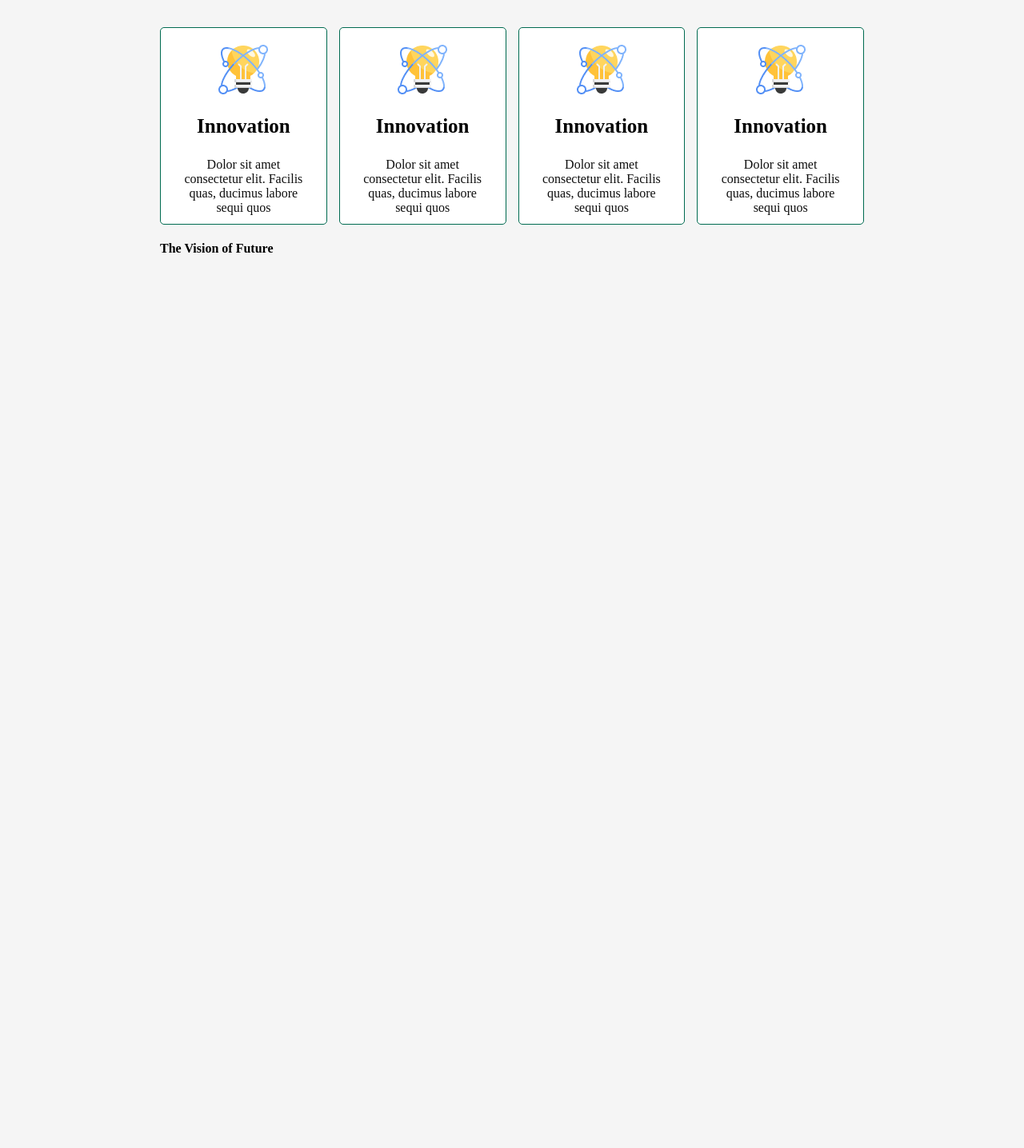
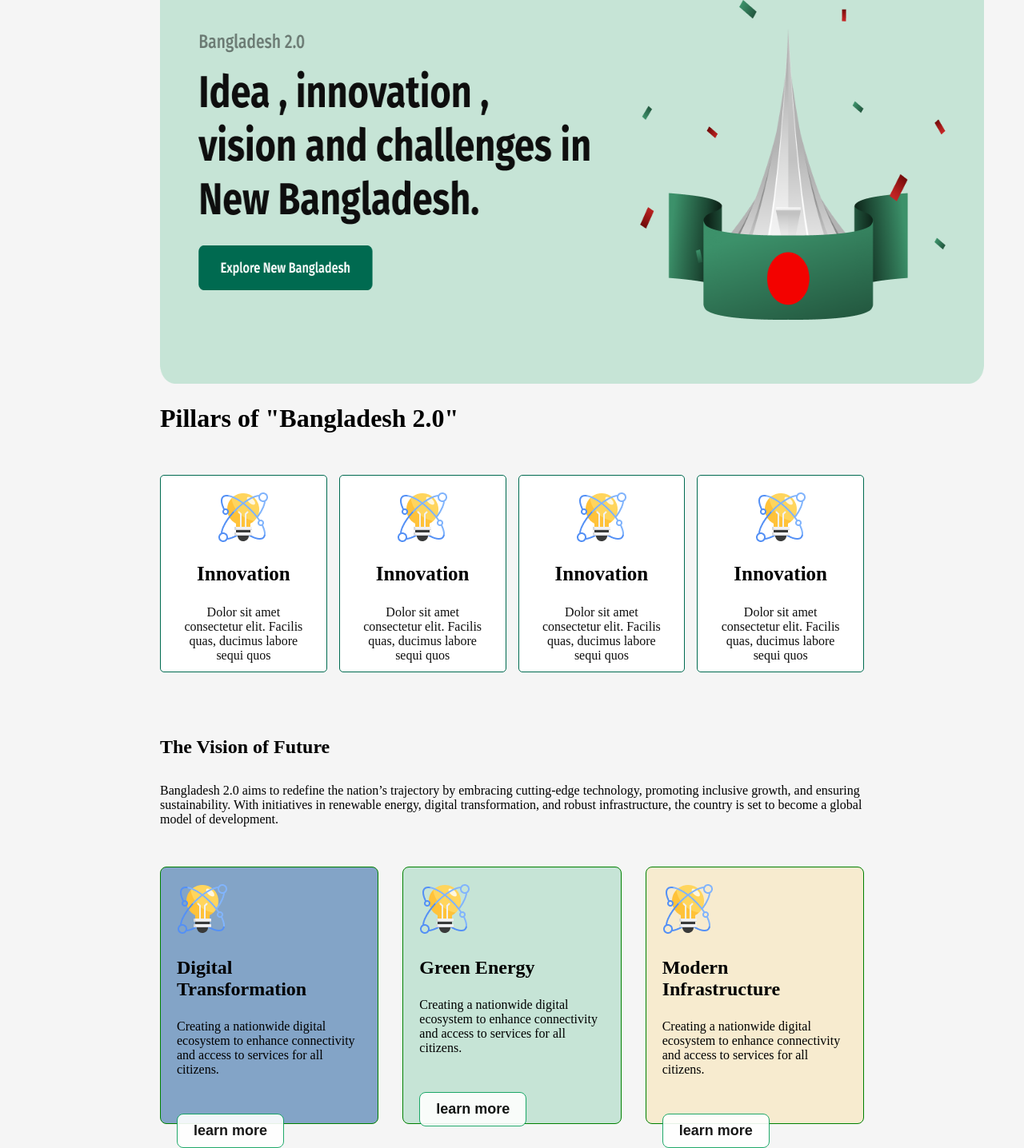
Before and after one commit to siam-0569/first-assignment, a plain HTML site: page index.html in a window 1280 px wide. Shown: the part 291-1727 px from the top of the page at 80% size. Before the commit the page ends 800 px from the top, so only its background shows below. Drawn offline with Linux system fonts and the light colour scheme.

Commit message:
second push

```diff
--- a/index.html
+++ b/index.html
@@ -14,13 +14,13 @@
             <h3 class="header-heading"> Bangladesh 2.0</h3>
             <a href="#"></a><button class="header-btn">Sign in</button>
         </div>
-        <img class="img-header" src="UI/banner.png" alt="">
+        <img class="img-header" src="banner.png" alt="">
     </header>
     <main>
         <h1 class="main-heading"> Pillars of "Bangladesh 2.0"</h1>
         <div class="im-card">
             <div class="cardstyle">
-                <img class="img-main" src="assets/card-icon.png" alt="" >
+                <img class="img-main" src="assets/card-icon.png" alt="">
                 <h3 class="img-heading">Innovation</h3>
                 <p class="img-para">Dolor sit amet consectetur elit. Facilis quas, ducimus labore sequi quos </p>
             </div>
@@ -41,14 +41,38 @@
             </div>
         </div>
     </main>
-<div class="vision-sec">
-     <h4 class="vision-heading"> The Vision of Future</h4>
- <div>
+          <h4 class="vision-heading"> The Vision of Future</h4>
+          <p class="vision-para"> Bangladesh 2.0 aims to redefine the nation’s trajectory by embracing cutting-edge
+            technology, promoting inclusive growth, and ensuring sustainability. With initiatives in renewable energy,
+            digital transformation, and robust infrastructure, the country is set to become a global model of
+            development.</p>
+    <div class="vision-sec">
+            <div class="box-sec">
+            <img class="box-sec-img" src="assets/card-icon.png" alt="">
+            <h3 class="box-img-heading">Digital Transformation </h3>
+            <p class="box-para"> Creating a nationwide digital ecosystem to enhance connectivity and access to services
+                for all citizens.</p>
+            <button class="box-btn"> learn more</button>
+        </div>
+        <div class="box-sec2">
+            <img class="box-sec-img" src="assets/card-icon.png" alt="">
+            <h3 class="box-img-heading">Green Energy </h3>
+            <p class="box-para"> Creating a nationwide digital ecosystem to enhance connectivity and access to services
+                for all citizens.</p>
+            <button class="box-btn"> learn more</button>
+        </div>
+        <div class="box-sec3">
+            <img class="box-sec-img" src="assets/card-icon.png" alt="">
+            <h3 class="box-img-heading">Modern Infrastructure </h3>
+            <p class="box-para"> Creating a nationwide digital ecosystem to enhance connectivity and access to services
+                for all citizens.</p>
+            <button class="box-btn"> learn more</button>
+        </div>
 
- </div>
+        </div>
 
 
-</div>
+    </div>
 
 
 
--- a/style.css
+++ b/style.css
@@ -32,24 +32,26 @@ body {
     transform: scale(0.9);
 
 }
-.header-btn:hover{
+
+.header-btn:hover {
     transition: 0.3s ease-in-out;
     transform: scale(1.0);
 }
+
 .img-header {
     max-width: 1030px;
     height: 560px;
     margin-top: 80px;
 }
 
-.im-card{
+.im-card {
     display: flex;
     gap: 15px;
     justify-content: space-around;
 
 }
 
-.cardstyle{
+.cardstyle {
     width: 202px;
     height: 205px;
     border: 1px solid #006A50;
@@ -60,25 +62,98 @@ transform: scale(1.0);
     transition: 0.3s ease-in-out;
     margin-top: 30px;
 }
-.cardstyle:hover{
+
+.cardstyle:hover {
     transform: scale(0.9);
     transition: 0.3s ease-in-out;
 }
 
 
-.img-heading{
+.img-heading {
     text-align: center;
     font-size: 25px;
 
 }
 
-.img-main{
+.img-main {
     margin: 0 auto;
     display: flex;
 }
-.img-para{
+
+.img-para {
     text-align: center;
     color: #0E0E0E;
     font-weight: 300;
     padding-bottom: 10px;
 }
+
+
+.vision-sec {
+    display: flex;
+    justify-content: space-around;
+    gap: 30px;
+    margin-top: 50px;
+}
+
+
+
+.box-sec {
+    width: 300px;
+    height: 250px;
+    border: 1px solid green;
+    padding: 20px;
+    padding-bottom: 50px;
+    border-radius: 8px;
+    background-color: #83a4c7;
+}
+
+.box-sec2 {
+    width: 300px;
+    height: 250px;
+    border: 1px solid green;
+    padding: 20px;
+    padding-bottom: 50px;
+    border-radius: 8px;
+    background-color: #C6E4D6;
+}
+
+.box-sec3 {
+    width: 300px;
+    height: 250px;
+    border: 1px solid green;
+    padding: 20px;
+    padding-bottom: 50px;
+    border-radius: 8px;
+    background-color: #F7EBCF;
+}
+
+.box-btn {
+    font-size: 18px;
+    padding: 10px 20px;
+    border-radius: 8px;
+    border: 1px solid #09A15C;
+    font-weight: bold;
+    margin-top: 30px;
+    background-color: white;
+    opacity: 0.9;
+}
+
+.box-para {
+    font-size: 16px;
+
+    font-weight: 300;
+}
+
+.box-img-heading {
+    font-size: 24px;
+    font-weight: 700;
+}
+
+.vision-heading{
+ font-size: 24px;
+ margin-top: 80px;
+}
+.vision-para{
+    font-size: 16px;
+    font-weight: 500;
+}
```
Lines whose indentation alone changed are shown as unchanged.
